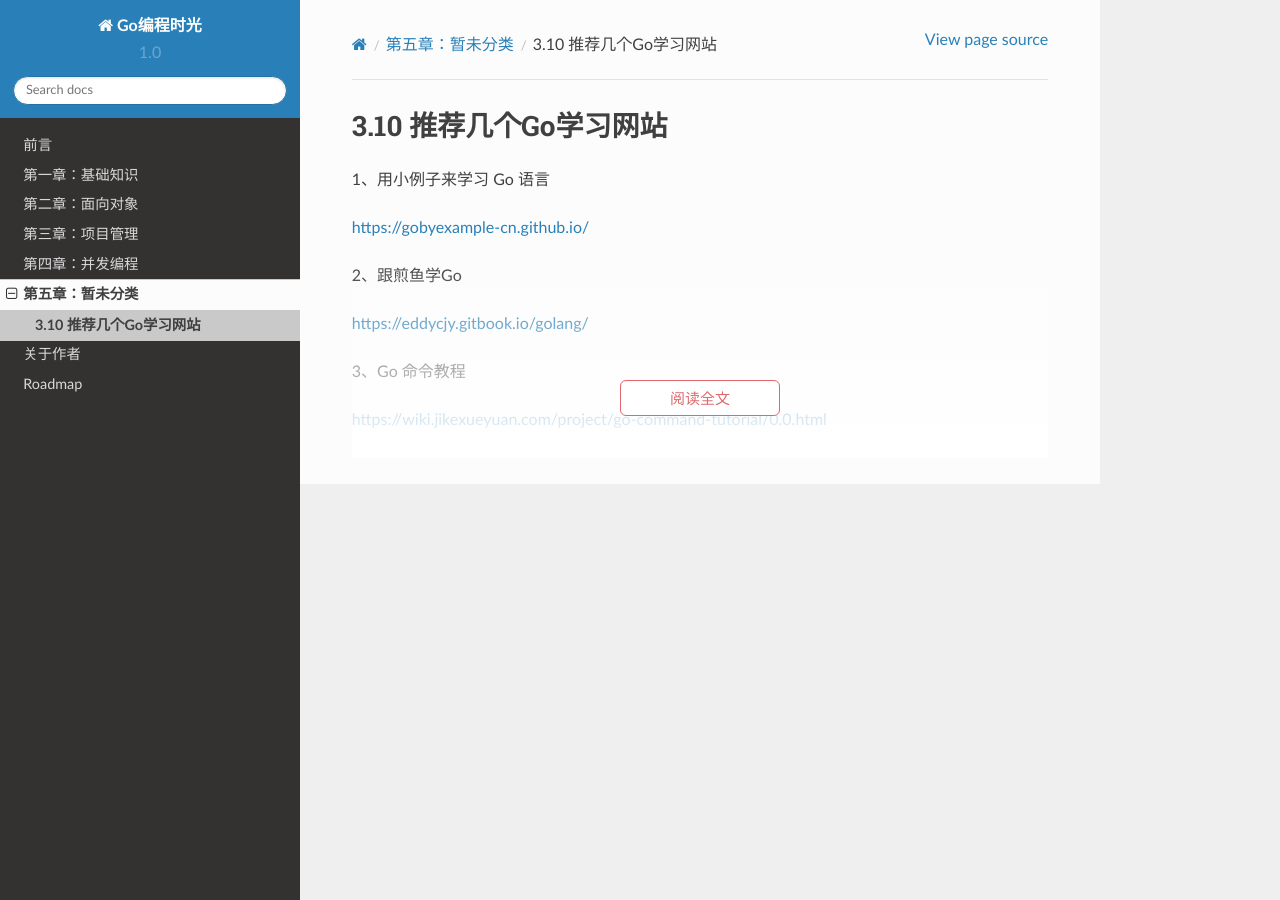
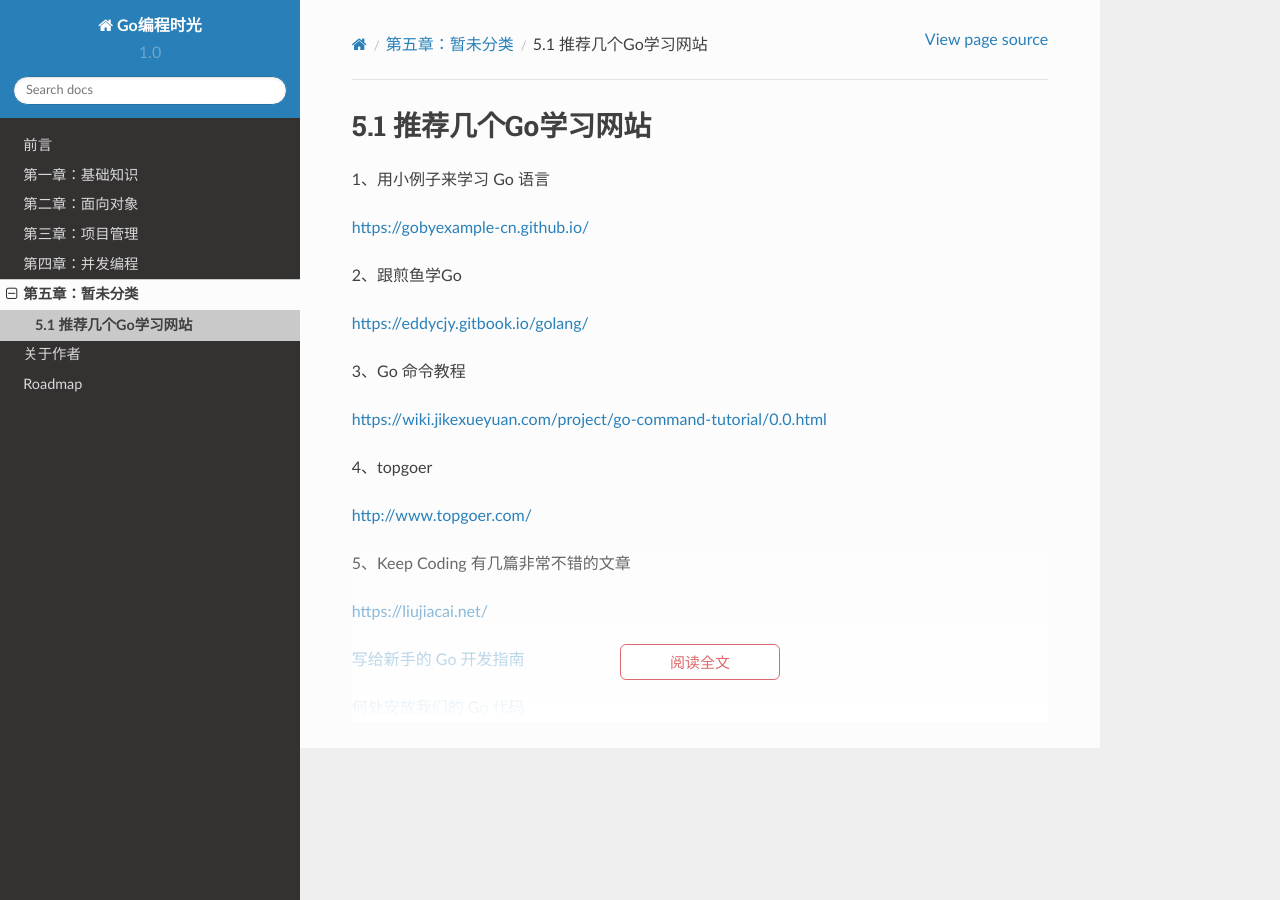
Before and after one commit to iswbm/GolangCodingTime, a Sphinx documentation site: the page built from source/c05/c01_01.rst, in a window 1280 px wide. Built offline with Sphinx 7.4.7 and the Read the Docs theme 2.0.0, drawn with Linux system fonts in a browser that asks for light colours; comment, search, counter and statistics services are not loaded.

Commit message:
Update：更新一些优质的 Go 学习的网站

```diff
--- a/source/c03/c03_01.rst
+++ b/source/c03/c03_01.rst
@@ -302,6 +302,8 @@
 -  `Go Modules
    终极入门 <https://mp.weixin.qq.com/s/fNMXfpBhBC3UWTbYCnwIMg>`__
    （强烈推荐煎鱼大佬的文章）
+-  `何处安放我们的 Go
+   代码 <https://liujiacai.net/blog/2019/10/24/go-modules/>`__
 
 --------------
 
--- a/source/c05/c01_01.rst
+++ b/source/c05/c01_01.rst
@@ -1,5 +1,5 @@
-3.10 推荐几个Go学习网站
-=======================
+5.1 推荐几个Go学习网站
+======================
 
 1、用小例子来学习 Go 语言
 
@@ -16,3 +16,28 @@
 4、topgoer
 
 http://www.topgoer.com/
+
+5、Keep Coding 有几篇非常不错的文章
+
+https://liujiacai.net/
+
+`写给新手的 Go
+开发指南 <https://liujiacai.net/blog/2019/07/17/hello-golang/>`__
+
+`何处安放我们的 Go
+代码 <https://liujiacai.net/blog/2019/10/24/go-modules/>`__
+
+`Go struct/interface
+最佳实践 <https://liujiacai.net/blog/2020/03/14/go-struct-interface/>`__
+
+6、Go 语言入门教程
+
+`Go语言入门教程 <http://c.biancheng.net/golang/>`__
+
+7、Go命令教程（赫林）
+
+https://hyper0x.github.io/go_command_tutorial/#/
+
+如何使用 go modules 导入本地包
+
+https://mp.weixin.qq.com/s/jvqjIzfBlGh3vty_qHl50w
```
Also changed, not shown: source/c01/c01_01.md (+10 -0 lines), source/c01/c01_01.rst (+8 -0 lines), source/c03/c03_01.md (+1 -0 lines), source/c05/c01_01.md (+27 -1 lines).
